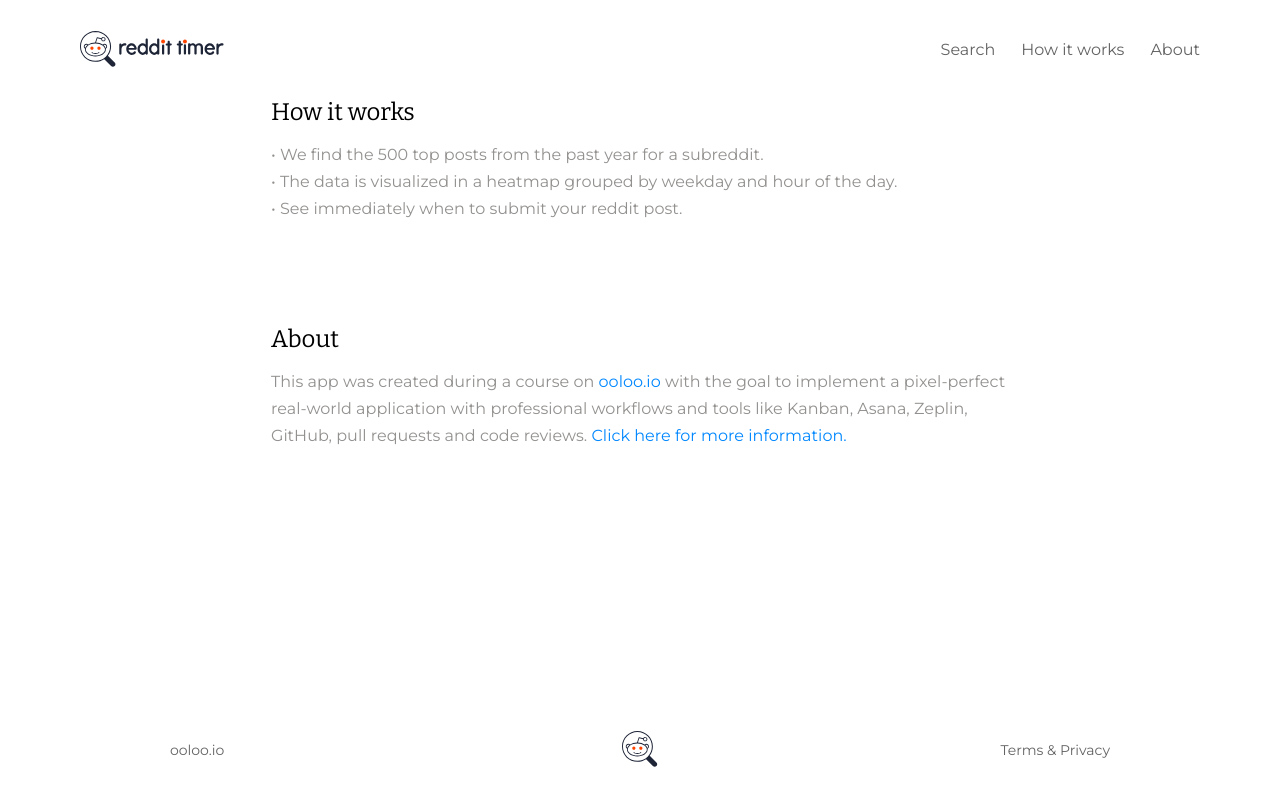
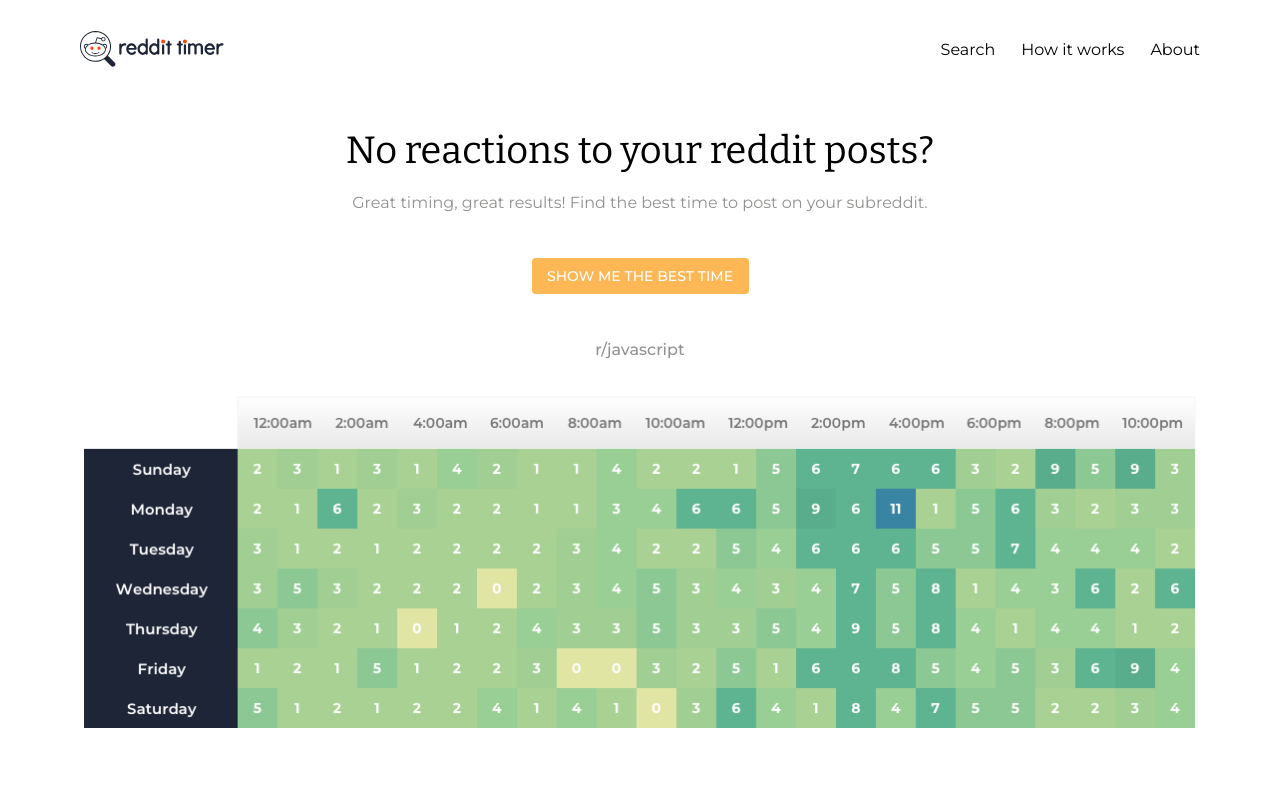
Before and after one commit to kelvin8773/reddit-timer, a React (Create React App) app: page / in a window 1280 px wide. Shown: the top 800 px of the page. Built offline with nearby package versions, Linux system fonts and the light colour scheme.

Commit message:
finish hero section

```diff
--- /dev/null
+++ b/src/main/components/button.js
@@ -0,0 +1,21 @@
+import React from 'react';
+import PropTypes from 'prop-types';
+import {
+  Link,
+} from 'react-router-dom';
+import styles from './button.module.scss';
+
+const Button = ({ children, linkTo }) => (
+  <div className={styles.button}>
+    <Link to={linkTo} className={styles.text}>
+      {children}
+    </Link>
+  </div>
+)
+
+Button.protoType = {
+  children: PropTypes.string.isRequired,
+  linkTo: PropTypes.object.isRequired,
+}
+
+export default Button;
--- /dev/null
+++ b/src/main/components/button.module.scss
@@ -0,0 +1,22 @@
+@import '../../stylesheets/color';
+
+.button {
+  height: 36px;
+  border-radius: 4px;
+  background-color: $primary;
+  display: flex;
+  flex-direction: column;
+  justify-content: center;
+  align-items: center;
+}
+
+.text {
+  font-size: 14px;
+  font-weight: 500;
+  font-stretch: normal;
+  font-style: normal;
+  line-height: 0.64;
+  letter-spacing: normal;
+  text-align: center;
+  color: $gray-light;
+}
--- /dev/null
+++ b/src/main/components/hero.module.scss
@@ -0,0 +1,62 @@
+@import '../../stylesheets/color';
+@import '../../stylesheets/fonts';
+
+.hero {
+    margin: 0 auto 105px;
+    width: 1114px;
+    max-width: 100%;
+}
+
+.heroTitle {
+  width: 616px;
+  height: 46px;
+  margin: 27px auto 20px;
+  font-family: $title-font;
+  font-size: 38px;
+  font-weight: normal;
+  font-stretch: normal;
+  font-style: normal;
+  line-height: normal;
+  letter-spacing: normal;
+  text-align: center;
+  color: #000000;
+}
+
+.subTitle {
+  width: 578px;
+  height: 19px;
+  font-size: 16px;
+  margin: 0 auto 46px;
+  font-weight: normal;
+  font-stretch: normal;
+  font-style: normal;
+  line-height: normal;
+  letter-spacing: normal;
+  text-align: center;
+  color: $gray-base;
+}
+
+.heroButton {
+  width: 217px;
+  margin: 0 auto 46px;
+}
+
+.searchValue {
+  width: 91px;
+  height: 19px;
+  margin: 0 auto 37px;
+  font-size: 16px;
+  font-weight: 500;
+  font-stretch: normal;
+  font-style: normal;
+  line-height: normal;
+  letter-spacing: normal;
+  text-align: center;
+  color: $gray-base;
+}
+
+.heatMap {
+  width: 1114px;
+  height: 332px;
+  object-fit: contain;
+}
--- /dev/null
+++ b/src/main/components/heroSection.js
@@ -0,0 +1,46 @@
+import React from 'react';
+import {
+    Link,
+} from 'react-router-dom';
+import Button from './button';
+import styles from './hero.module.scss';
+import heatMap from './table.png';
+
+const HeroSection = () => (
+    <div id="hero-section" className={styles.hero}>
+        <div className={styles.heroTitle}>
+            No reactions to your reddit posts?
+        </div>
+
+        <div className={styles.subTitle}>
+            Great timing, great results! Find the best time to post on your subreddit.
+        </div>
+
+        <div className={styles.heroButton}>
+            <Button linkTo={{
+                pathname: 'search',
+                search: 'javascript',
+            }}>
+                SHOW ME THE BEST TIME
+            </Button>
+        </div>
+
+        <div className={styles.searchValue}>
+            r/javascript
+        </div>
+
+        <Link to={{
+            pathname: 'search',
+            search: 'javascript',
+        }} >
+            <img src={heatMap}
+                alt="heat map"
+                className={styles.heatMap} />
+        </Link>
+
+    </div>
+
+
+)
+
+export default HeroSection;
--- a/src/main/components/info.module.scss
+++ b/src/main/components/info.module.scss
@@ -1,3 +1,5 @@
+@import '../../stylesheets/color';
+
 .info {
     margin:0 auto 105px;
     width: 738px;
@@ -12,12 +14,12 @@
 }
 
 .infoLine {
-    color: #93918f;
+    color: $gray-base;
     font-weight: 400;
     line-height: 1.69rem;
     letter-spacing: 0.03px;
 }
 
 .link {
-    color: #0087ff;
+    color: $link-color;
 }
--- a/src/main/home.js
+++ b/src/main/home.js
@@ -1,9 +1,11 @@
 import React from 'react';
 import styles from './home.module.scss';
 import InfoSection from './components/infoSection';
+import HeroSection from './components/heroSection';
 
 const Home = () => (
   <div className={styles.home}>
+    <HeroSection />
     <InfoSection />
   </div>
 
--- a/src/main/main.module.scss
+++ b/src/main/main.module.scss
@@ -1,5 +1,5 @@
 @import '../app.module.scss';
 
 .main {
-    height: calc(100vh - #{$headerHeight} - #{$footerHeight});
+    min-height: calc(100vh - #{$headerHeight} - #{$footerHeight});
 }
--- a/src/stylesheets/_color.scss
+++ b/src/stylesheets/_color.scss
@@ -1,28 +1,4 @@
-$blue-1: #42b5e8;
-$blue-2: #68c4ed;
-$blue-3: #8dd3f1;
-$blue-4: #b3e1f6;
-
-$grey-1: #636363;
-$grey-2: #74879b;
-$grey-3: #7f90a0;
-$grey-4: #8696a6;
-
-$green-1: #97e492;
-$green-2: #ace9a9;
-$green-3: #c1efbd;
-$green-4: #d5f4d4;
-
-$white-1: #F1F2F3;
-$white-2: #EEEFF1;
-$white-3: #efeeee;
-$white-4: #e0e4e4;
-
-$primary: $blue-1;
-$secondary: $grey-4;
-$info: $blue-3;
-$success: $green-1;
-$warning: rgb(179, 199, 4);
-$danger: rgb(207, 56, 10);
-
-$background: $white-1;
+$primary: #fdb755;
+$gray-base:  #93918f;
+$gray-light: #ffffff;
+$link-color: #0087ff;
--- a/src/stylesheets/_fonts.scss
+++ b/src/stylesheets/_fonts.scss
@@ -7,10 +7,10 @@ font-family: 'Montserrat', sans-serif;
 font-family: 'Bitter', serif;
 */
 
+
 body {
   font-family: 'Montserrat', sans-serif;
   font-size: 16px;
-  color: $grey-1;
 }
 
 h1,
@@ -21,3 +21,6 @@ h5,
 h6 {
   font-family: 'Bitter', serif;
 }
+
+$body-font: 'Montserrat', sans-serif;
+$title-font: 'Bitter', serif;
```
Also changed, not shown: src/main/components/table.png (added).
